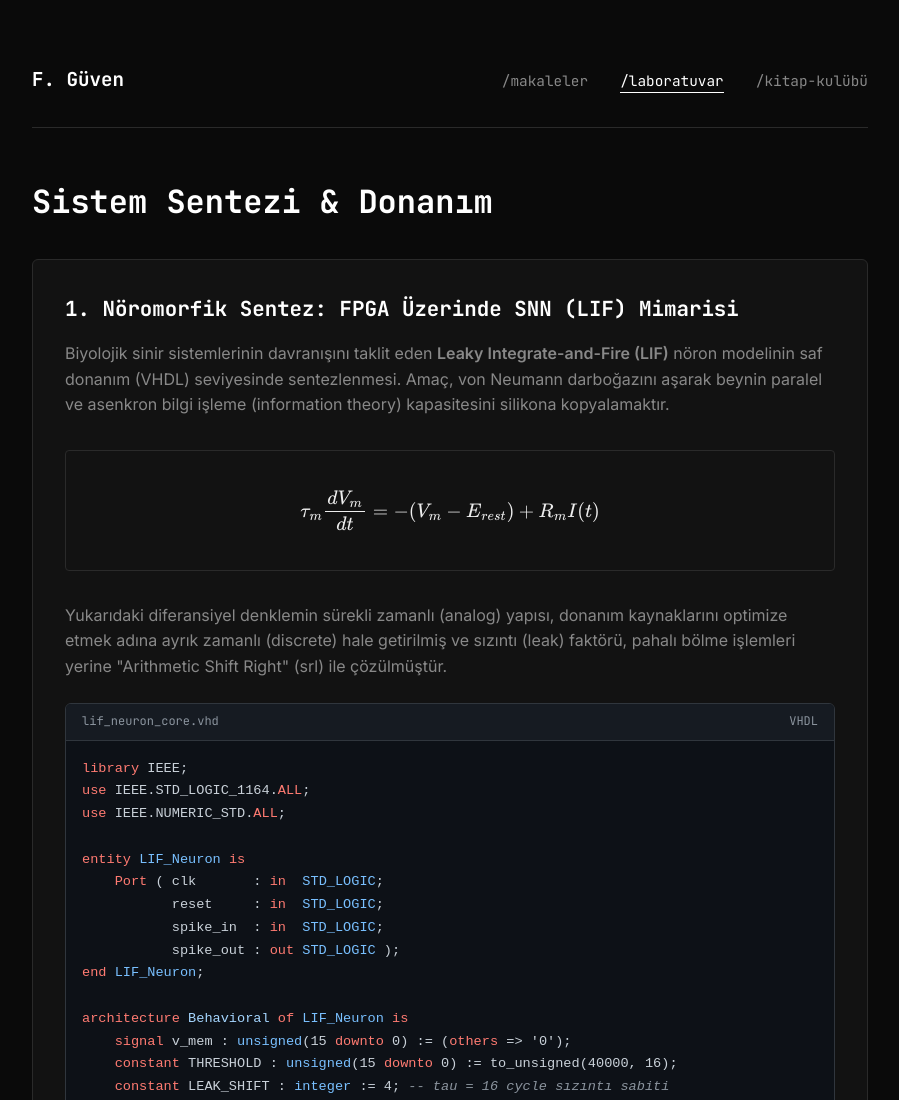
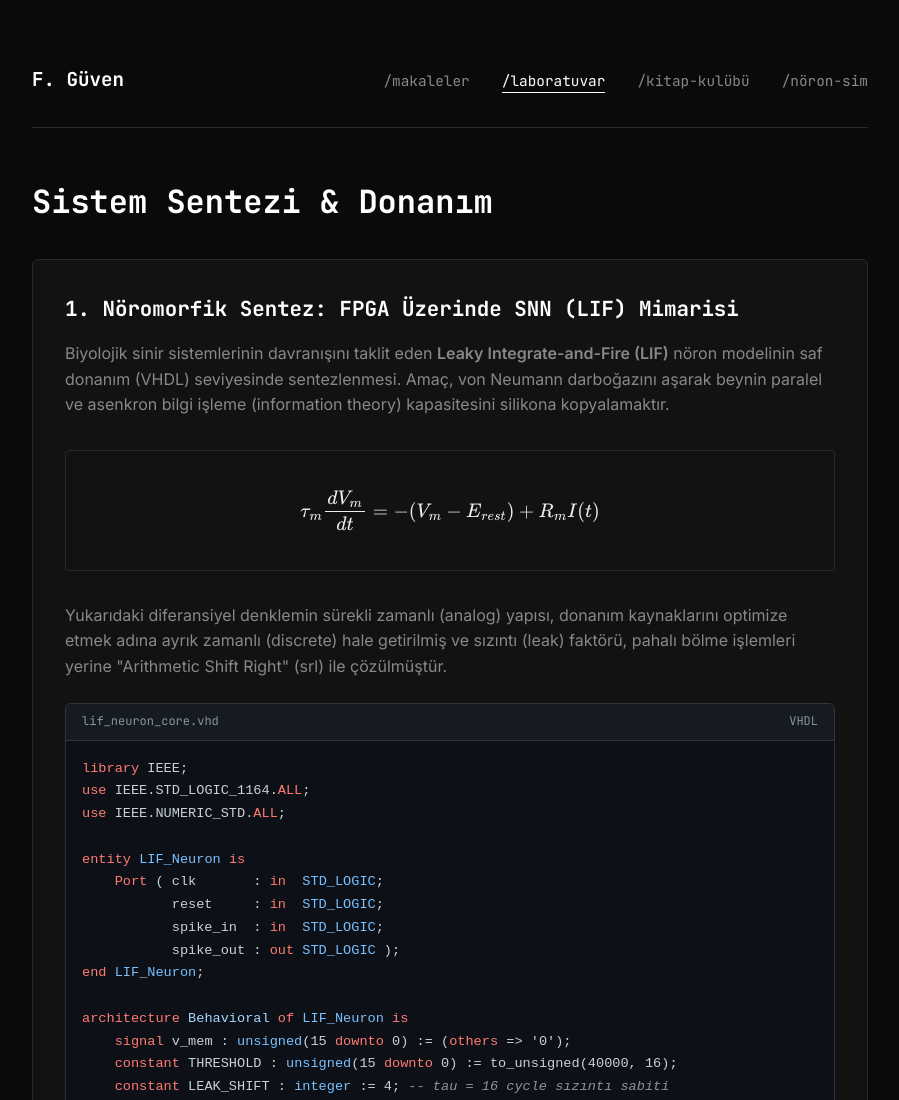
Before and after one commit to drFurkanGuven/sitem, a website: page laboratuvar.html in a window 1280 px wide. Shown: the top 1100 px of the page, without its empty margins (190-1089 px from the left). Drawn offline with nearby package versions, Linux system fonts and the light colour scheme.

Commit message:
Update laboratuvar.html

```diff
--- a/laboratuvar.html
+++ b/laboratuvar.html
@@ -32,6 +32,7 @@
             <li><a href="makaleler.html">/makaleler</a></li>
             <li><a href="laboratuvar.html" class="active">/laboratuvar</a></li>
             <li><a href="kitap-kulubu/">/kitap-kulübü</a></li>
+            <li><a href="noron-simulator.html">/nöron-sim</a></li>
           </ul>
         </nav>
       </div>
```
